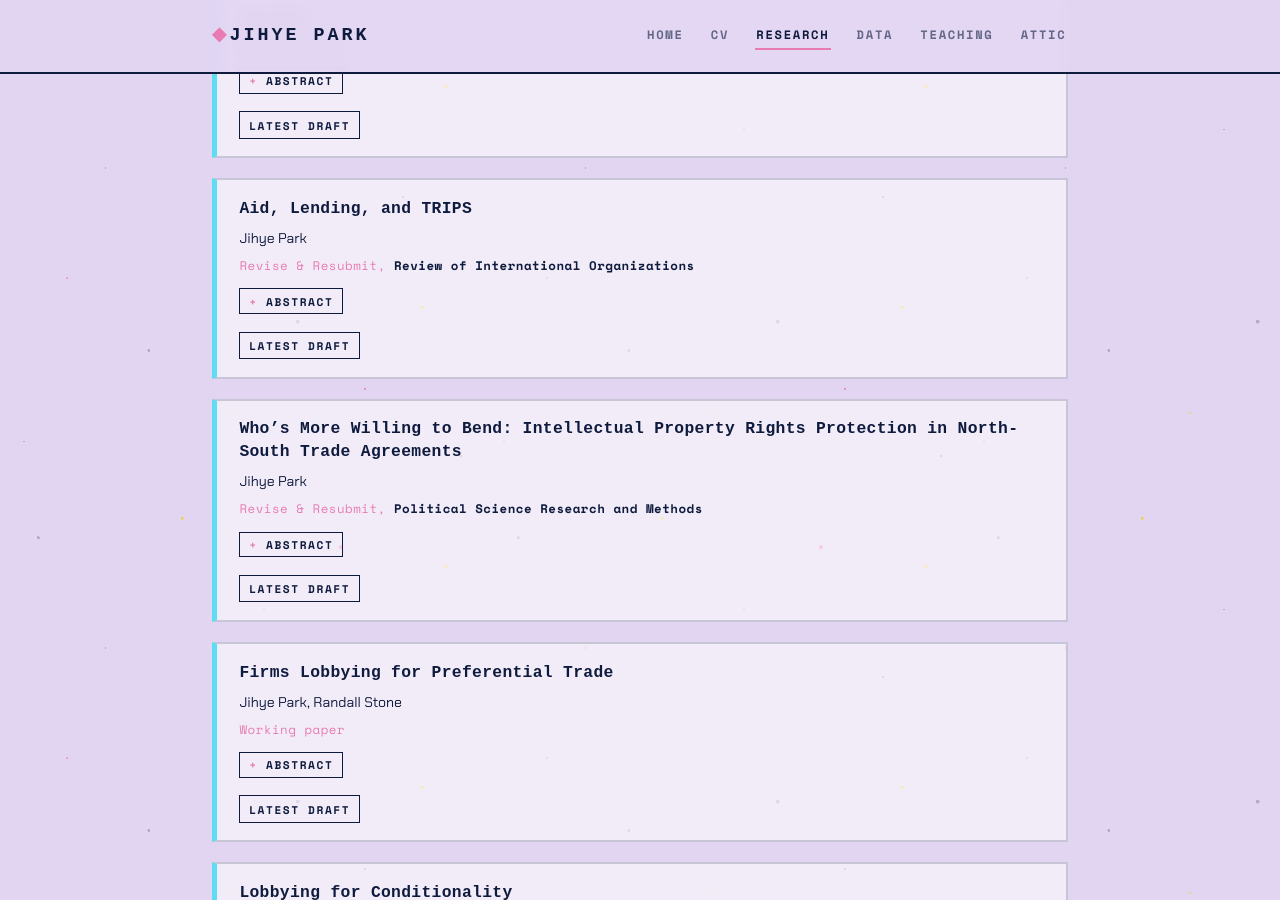
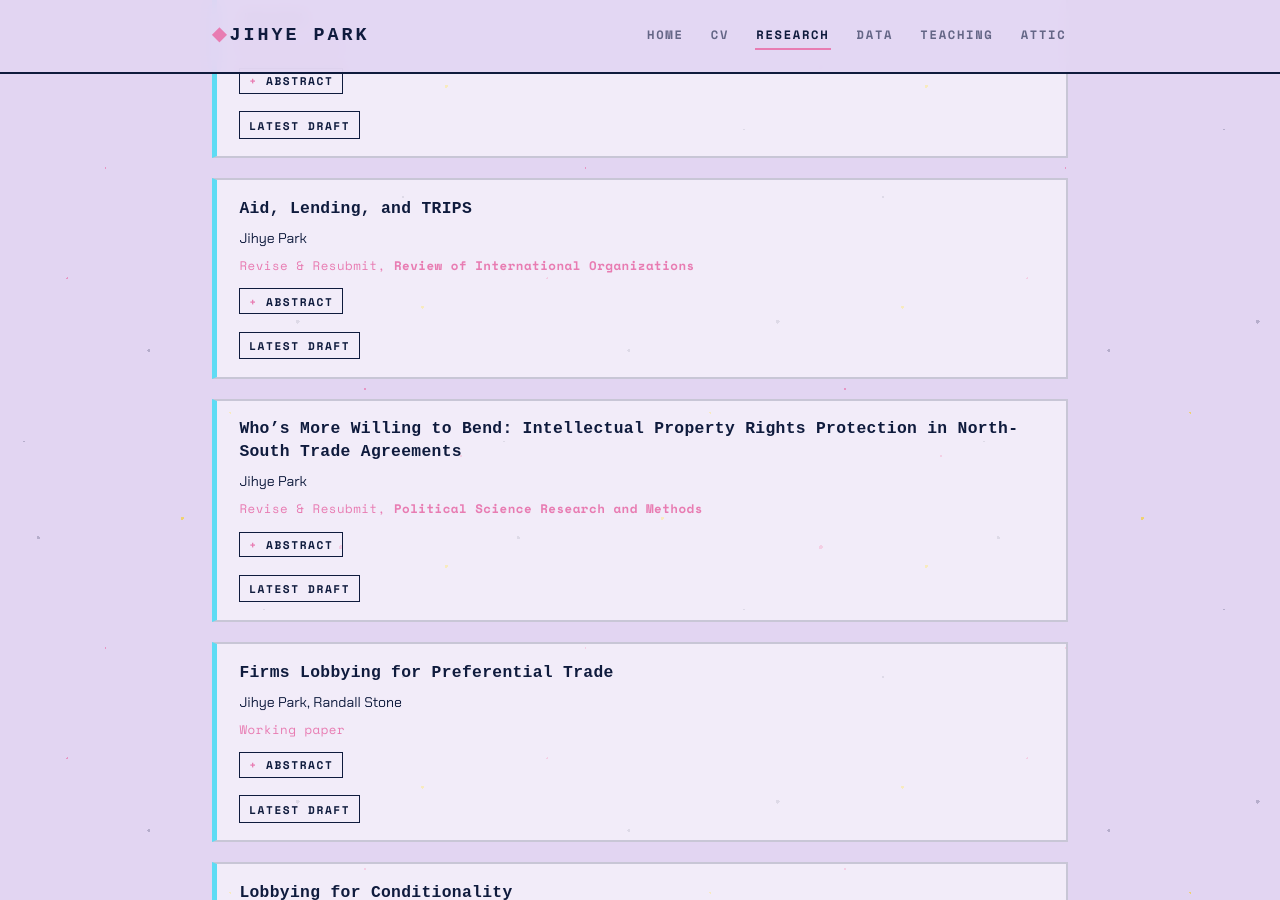
Before and after one commit to jacqpark/jacqpark.github.io, a Jekyll site: the page built from research.md, in a window 1280 px wide and 900 px high, scrolled down 991 px. Built offline with Jekyll 4.4.1, drawn with Linux system fonts in a browser that asks for light colours; some web fonts are replaced.

Commit message:
keep venue color on bold

```diff
--- a/research.md
+++ b/research.md
@@ -77,7 +77,7 @@ theme: lavender
     {% if pub.github_pdf %}<a href="https://docs.google.com/gview?url=https://github.com/{{ site.github_username }}/{{ site.github_username }}.github.io/raw/main/{{ pub.github_pdf }}&embedded=false">{{ pub.title }}</a>{% else %}{{ pub.title }}{% endif %}
   </div>
   {% if pub.authors %}<div class="pub-authors">{{ pub.authors }}</div>{% endif %}
-  {% if pub.status %}<div class="pub-venue">{% if pub.status contains "Revise & Resubmit," %}{% assign rr_journal = pub.status | remove_first: "Revise & Resubmit, " %}Revise & Resubmit, <strong>{{ rr_journal }}</strong>{% else %}{{ pub.status }}{% endif %}</div>{% endif %}
+  {% if pub.status %}<div class="pub-venue">{% if pub.status contains "Revise & Resubmit," %}{% assign rr_journal = pub.status | remove_first: "Revise & Resubmit, " %}Revise & Resubmit, <span style="font-weight: 700;">{{ rr_journal }}</span>{% else %}{{ pub.status }}{% endif %}</div>{% endif %}
   {% if pub.abstract %}
   <details class="pub-abstract">
     <summary>Abstract</summary>
```
